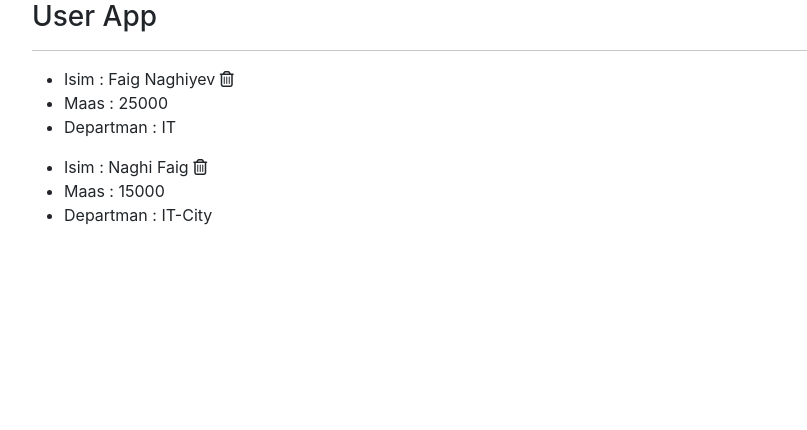
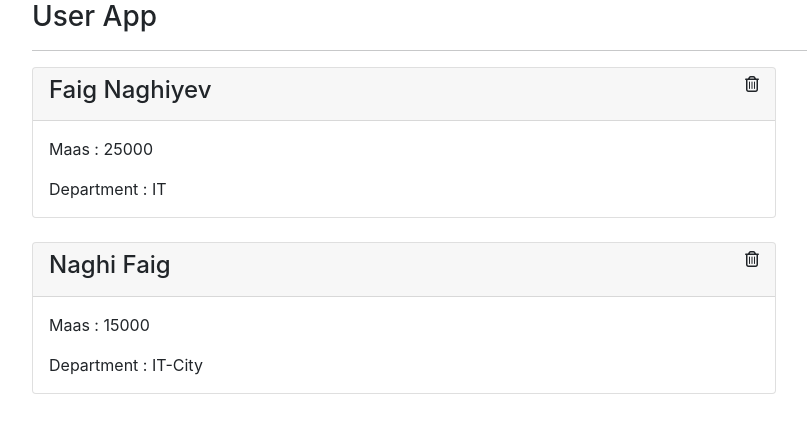
Before and after one commit to faignaghi/Playground, a React (Create React App) app: page / in a window 1280 px wide. Shown: the top 430 px of the page, without its empty margins (50-857 px from the left). Built offline with nearby package versions, Linux system fonts and the light colour scheme.

Commit message:
interface with bootstrap added

```diff
--- a/src/components/User.js
+++ b/src/components/User.js
@@ -12,14 +12,17 @@
     // Destructing
     const { name, salary, department } = this.props;
     return (
-      <div>
-        <ul>
-          <li>
-            Isim : {name} <i className="fa-regular fa-trash-can"></i>
-          </li>
-          <li>Maas : {salary}</li>
-          <li>Departman : {department}</li>
-        </ul>
+      <div className="col-md-8 mb-4">
+        <div className="card">
+          <div className="card-header d-flex justify-content-between">
+            <h4 className="d-inline">{name}</h4>
+            <i className="far fa-trash-alt" style={{ cursor: "pointer" }}></i>
+          </div>
+          <div className="card-body">
+            <p className="card-text">Maas : {salary}</p>
+            <p className="card-text">Department : {department}</p>
+          </div>
+        </div>
       </div>
     );
   }
```
